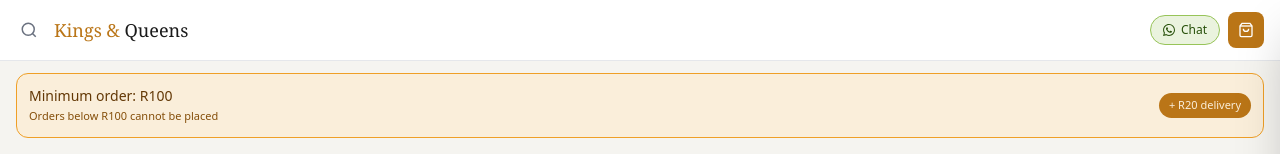
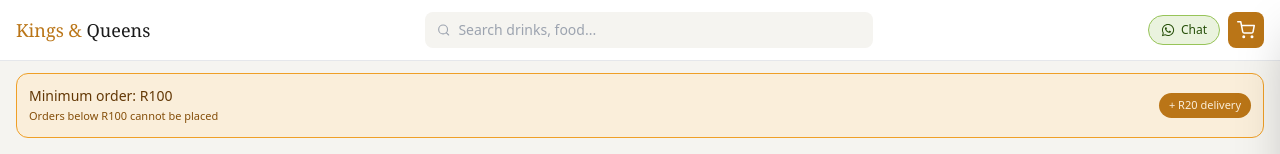
Before and after one commit to MondeNel/Delivery-app, a React (Vite) app in the folder kq/: page / in a window 1280 px wide. Shown: the top 154 px of the page. Built offline with nearby package versions, Linux system fonts and the light colour scheme.

Commit message:
Install react-icons and replace header icons with FiSearch, FiShoppingCart, FaWhatsapp

```diff
--- a/kq/package.json
+++ b/kq/package.json
@@ -13,6 +13,7 @@
     "leaflet": "^1.9.4",
     "react": "^19.2.5",
     "react-dom": "^19.2.5",
+    "react-icons": "^5.6.0",
     "react-leaflet": "^5.0.0",
     "react-router-dom": "^7.14.2"
   },
--- a/kq/src/components/Header.jsx
+++ b/kq/src/components/Header.jsx
@@ -1,50 +1,57 @@
-import { useState } from 'react'
 import { useCart } from '../context/CartContext'
-import SearchBar from './SearchBar'
+import { FiSearch, FiShoppingCart } from 'react-icons/fi'
+import { FaWhatsapp } from 'react-icons/fa'
 
 export default function Header({ onCartClick }) {
-  const [searchVisible, setSearchVisible] = useState(false)
   const { count } = useCart()
 
   return (
     <header className="bg-white border-b border-border-light sticky top-0 z-40">
-      <div className="flex items-center justify-between px-4 py-3">
-        <div className="flex items-center gap-3">
-          <button onClick={() => setSearchVisible(!searchVisible)}
-            className="text-text-secondary p-1">
-            <svg width="18" height="18" fill="none" stroke="currentColor" strokeWidth="2" viewBox="0 0 24 24">
-              <circle cx="11" cy="11" r="8"/><path d="m21 21-4.35-4.35"/>
-            </svg>
-          </button>
-          <h1 className="font-serif text-lg text-gold">
-            Kings & <span className="text-text-primary">Queens</span>
-          </h1>
+      <div className="flex items-center justify-between px-4 py-3 gap-4">
+        {/* Logo */}
+        <h1 className="font-serif text-lg text-gold whitespace-nowrap">
+          Kings & <span className="text-text-primary">Queens</span>
+        </h1>
+
+        {/* Search bar – middle */}
+        <div className="flex-1 max-w-md mx-auto">
+          <div className="flex items-center bg-cream rounded-md px-3 py-2 gap-2">
+            <FiSearch className="text-text-tertiary" size={14} />
+            <input
+              type="text"
+              placeholder="Search drinks, food..."
+              className="bg-transparent border-none outline-none text-sm w-full text-text-primary placeholder-text-tertiary"
+              onChange={(e) => window.dispatchEvent(new CustomEvent('search', { detail: e.target.value }))}
+            />
+          </div>
         </div>
+
+        {/* Right actions */}
         <div className="flex items-center gap-2">
-          <a href="https://wa.me/27680895953?text=Hi+Kings+%26+Queens"
-             target="_blank" rel="noreferrer"
-             className="flex items-center gap-1.5 bg-green-light border border-green-border text-green-text px-3 py-1.5 rounded-full text-xs font-medium">
-            <svg width="12" height="12" fill="currentColor" viewBox="0 0 24 24">
-              <path d="M17.472 14.382c-.297-.149-1.758-.867-2.03-.967-.273-.099-.471-.148-.67.15-.197.297-.767.966-.94 1.164-.173.199-.347.223-.644.075-.297-.15-1.255-.463-2.39-1.475-.883-.788-1.48-1.761-1.653-2.059-.173-.297-.018-.458.13-.606.134-.133.298-.347.446-.52.149-.174.198-.298.298-.497.099-.198.05-.371-.025-.52-.075-.149-.669-1.612-.916-2.207-.242-.579-.487-.5-.669-.51-.173-.008-.371-.01-.57-.01-.198 0-.52.074-.792.372-.272.297-1.04 1.016-1.04 2.479 0 1.462 1.065 2.875 1.213 3.074.149.198 2.096 3.2 5.077 4.487.709.306 1.262.489 1.694.625.712.227 1.36.195 1.871.118.571-.085 1.758-.719 2.006-1.413.248-.694.248-1.289.173-1.413-.074-.124-.272-.198-.57-.347m-5.421 7.403h-.004a9.87 9.87 0 01-5.031-1.378l-.361-.214-3.741.982.998-3.648-.235-.374a9.86 9.86 0 01-1.51-5.26c.001-5.45 4.436-9.884 9.888-9.884 2.64 0 5.122 1.03 6.988 2.898a9.825 9.825 0 012.893 6.994c-.003 5.45-4.437 9.884-9.885 9.884m8.413-18.297A11.815 11.815 0 0012.05 0C5.495 0 .16 5.335.157 11.892c0 2.096.547 4.142 1.588 5.945L.057 24l6.305-1.654a11.882 11.882 0 005.683 1.448h.005c6.554 0 11.89-5.335 11.893-11.893a11.821 11.821 0 00-3.48-8.413z"/>
-            </svg>
+          {/* WhatsApp */}
+          <a
+            href="https://wa.me/27680895953?text=Hi+Kings+%26+Queens"
+            target="_blank" rel="noreferrer"
+            className="flex items-center gap-1.5 bg-green-light border border-green-border text-green-text px-3 py-1.5 rounded-full text-xs font-medium whitespace-nowrap"
+          >
+            <FaWhatsapp size={14} />
             Chat
           </a>
-          <button onClick={onCartClick}
-            className="bg-gold text-white w-9 h-9 rounded-md flex items-center justify-center relative">
-            <svg width="16" height="16" fill="none" stroke="currentColor" strokeWidth="2" viewBox="0 0 24 24">
-              <path d="M6 2 3 6v14a2 2 0 002 2h14a2 2 0 002-2V6l-3-4z"/>
-              <line x1="3" y1="6" x2="21" y2="6"/>
-              <path d="M16 10a4 4 0 01-8 0"/>
-            </svg>
+
+          {/* Cart with badge */}
+          <button
+            onClick={onCartClick}
+            className="bg-gold text-white w-9 h-9 rounded-md flex items-center justify-center relative"
+          >
+            <FiShoppingCart size={18} />
             {count > 0 && (
-              <span className="absolute -top-1 -right-1 bg-red-500 text-white text-[10px] w-4 h-4 rounded-full flex items-center justify-center">
+              <span className="absolute -top-1 -right-1 bg-red-500 text-white text-[10px] w-4 h-4 rounded-full flex items-center justify-center font-medium">
                 {count}
               </span>
             )}
           </button>
         </div>
       </div>
-      {searchVisible && <SearchBar />}
     </header>
   )
 }
```
Also changed, not shown: 1 other file (tests, documents, lock files or other folders).
